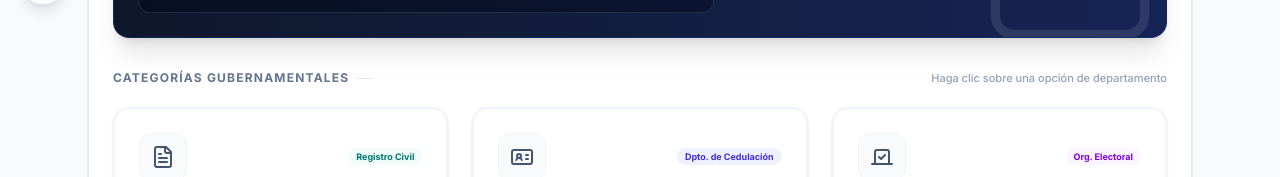
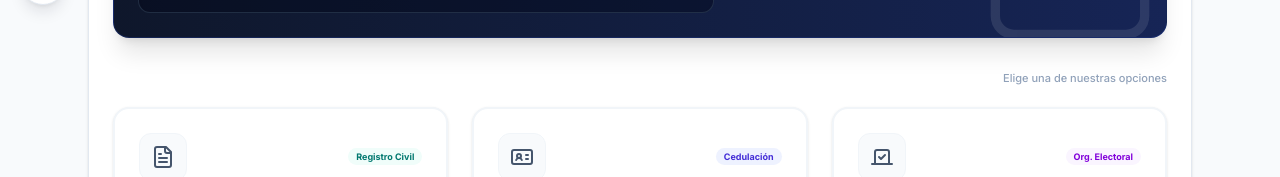
Before and after one commit to oavv03/CitasTE, a React (Vite) app: page / in a window 1280 px wide. Shown: the part 775-952 px from the top of the page. Built offline with nearby package versions, Linux system fonts and the light colour scheme.

Commit message:
style: improve UX and text clarity in service selection
- Enable text selection for better accessibility
- Simplify service category labels and instructions
- Remove redundant headers for a cleaner interface

```diff
--- a/src/App.tsx
+++ b/src/App.tsx
@@ -312,7 +312,7 @@ export default function App() {
   };
 
   return (
-    <div id="applet-root" className="min-h-screen bg-slate-50 flex flex-col font-sans select-none antialiased">
+    <div id="applet-root" className="min-h-screen bg-slate-50 flex flex-col font-sans antialiased">
 
       {/* Decorative Superior Flags of Panama strip */}
       <div className="w-full h-1.5 flex" aria-hidden="true">
--- a/src/components/SeleccionServicio.tsx
+++ b/src/components/SeleccionServicio.tsx
@@ -48,7 +48,7 @@ const CATEGORY_META: Record<ServicioCategoriaId, {
     bgLight: 'bg-indigo-50 text-indigo-700',
     textColor: 'text-indigo-900',
     pillColor: 'bg-indigo-100 text-indigo-800',
-    badgeText: 'Dpto. de Cedulación'
+    badgeText: 'Cedulación'
   },
   registro_civil: {
     themeColor: 'bg-teal-600',
@@ -374,12 +374,8 @@ export default function SeleccionServicio({
           </div>
         ) : (
           <div className="space-y-4">
-            <div className="flex items-center justify-between pb-1">
-              <h3 className="text-xs font-bold text-slate-500 uppercase tracking-widest flex items-center gap-2">
-                <span>Categorías Gubernamentales</span>
-                <span className="w-4 h-[1px] bg-slate-200"></span>
-              </h3>
-              <span className="text-[11px] text-slate-400 font-medium">Haga clic sobre una opción de departamento</span>
+            <div className="flex items-center justify-end pb-1">
+              <span className="text-[11px] text-slate-400 font-medium">Elige una de nuestras opciones</span>
             </div>
 
             <div className="grid grid-cols-1 md:grid-cols-3 gap-6">
```
